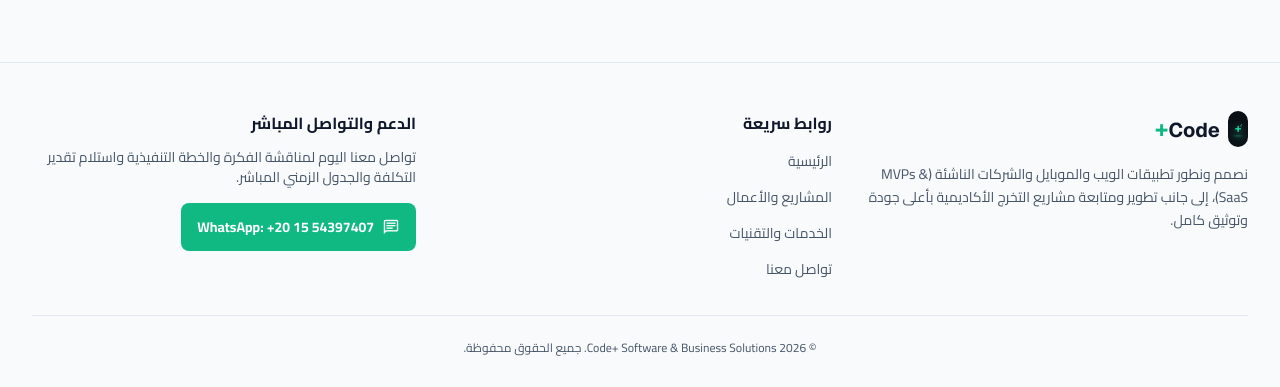
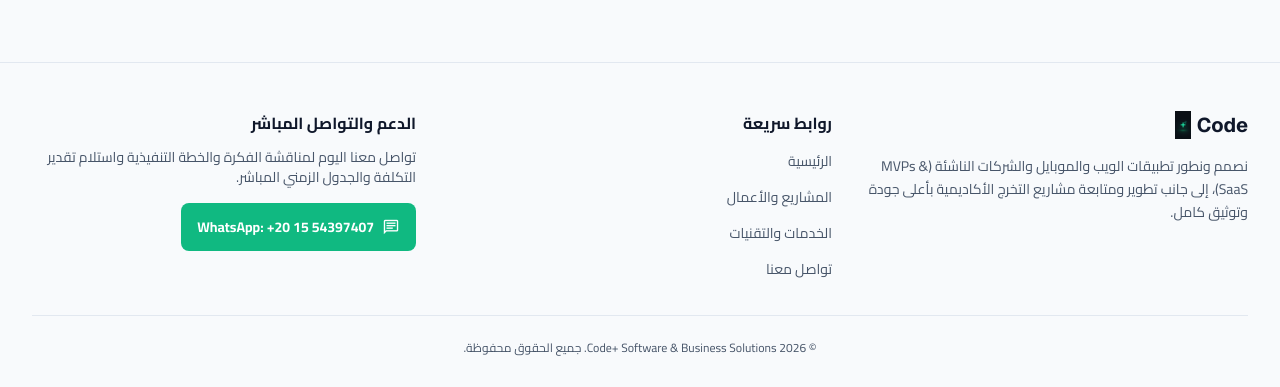
Before and after one commit to ahmedsand244/Landingpage, a Django app: page /about/ in a window 1280 px wide. Shown: the part 1397-1784 px from the top of the page. Run offline with Django 5.2, Linux system fonts and the light colour scheme; some libraries are stand-ins or nearby versions.

Commit message:
Remove redundant oval logo on left and render Code text directly alongside green plus with pixel dots icon

```diff
--- a/templates/base.html
+++ b/templates/base.html
@@ -165,12 +165,10 @@
     <nav class="bg-surface/90 backdrop-blur-md sticky top-0 border-b border-slate-200 dark:border-white/10 shadow-sm z-50 transition-all">
         <div class="flex justify-between items-center w-full px-4 md:px-8 h-24 max-w-[1440px] mx-auto">
 
-            <!-- Brand Logo Image & Code+ Text -->
-            <a href="/" class="flex items-center gap-3 hover:opacity-90 transition-opacity min-h-[44px] group">
-                <img src="{% static 'images/logo.png' %}" alt="Code+ Logo" class="h-10 md:h-12 w-auto object-contain rounded-xl group-hover:scale-105 transition-transform duration-300"/>
-                <span class="text-2xl md:text-3xl font-extrabold tracking-wider text-slate-900 dark:text-white flex items-center font-geist">
-                    Code<span class="text-[#10B981] font-black text-3xl md:text-4xl drop-shadow-[0_0_10px_rgba(16,185,129,0.5)]">+</span>
-                </span>
+            <!-- Brand Logo: Code + Green Glowing Pixel Plus Symbol -->
+            <a href="/" class="flex items-center gap-2 hover:opacity-90 transition-opacity min-h-[44px] group">
+                <span class="text-2xl md:text-3xl font-extrabold tracking-tight text-slate-900 dark:text-white font-geist">Code</span>
+                <img src="{% static 'images/logo.png' %}" alt="+" class="h-8 md:h-10 w-auto object-contain inline-block group-hover:scale-110 transition-transform duration-300"/>
             </a>
 
             <!-- Desktop Navigation Menu (4 Links) -->
@@ -262,11 +260,9 @@
     <footer class="bg-surface-container-lowest border-t border-slate-200 dark:border-white/10 py-12 px-4 md:px-8 mt-16 transition-colors w-full">
         <div class="max-w-[1440px] mx-auto grid grid-cols-1 md:grid-cols-3 gap-8">
             <div>
-                <a href="/" class="inline-flex items-center gap-2 mb-4 hover:opacity-90 transition-opacity">
-                    <img src="{% static 'images/logo.png' %}" alt="Code+ Logo" class="h-9 w-auto object-contain rounded-xl"/>
-                    <span class="text-xl font-extrabold text-slate-900 dark:text-white font-geist">
-                        Code<span class="text-[#10B981] font-black text-2xl">+</span>
-                    </span>
+                <a href="/" class="inline-flex items-center gap-1.5 mb-4 hover:opacity-90 transition-opacity">
+                    <span class="text-xl font-extrabold text-slate-900 dark:text-white font-geist">Code</span>
+                    <img src="{% static 'images/logo.png' %}" alt="+" class="h-7 w-auto object-contain inline-block"/>
                 </a>
                 <p class="text-on-surface-variant text-sm leading-relaxed" x-text="t('hero_desc', 'نطور ونبني حلول البرمجيات وتطبيقات البزنس للشركات والأنشطة التجارية، إلى جانب المشاريع الأكاديمية.')"></p>
             </div>
```
